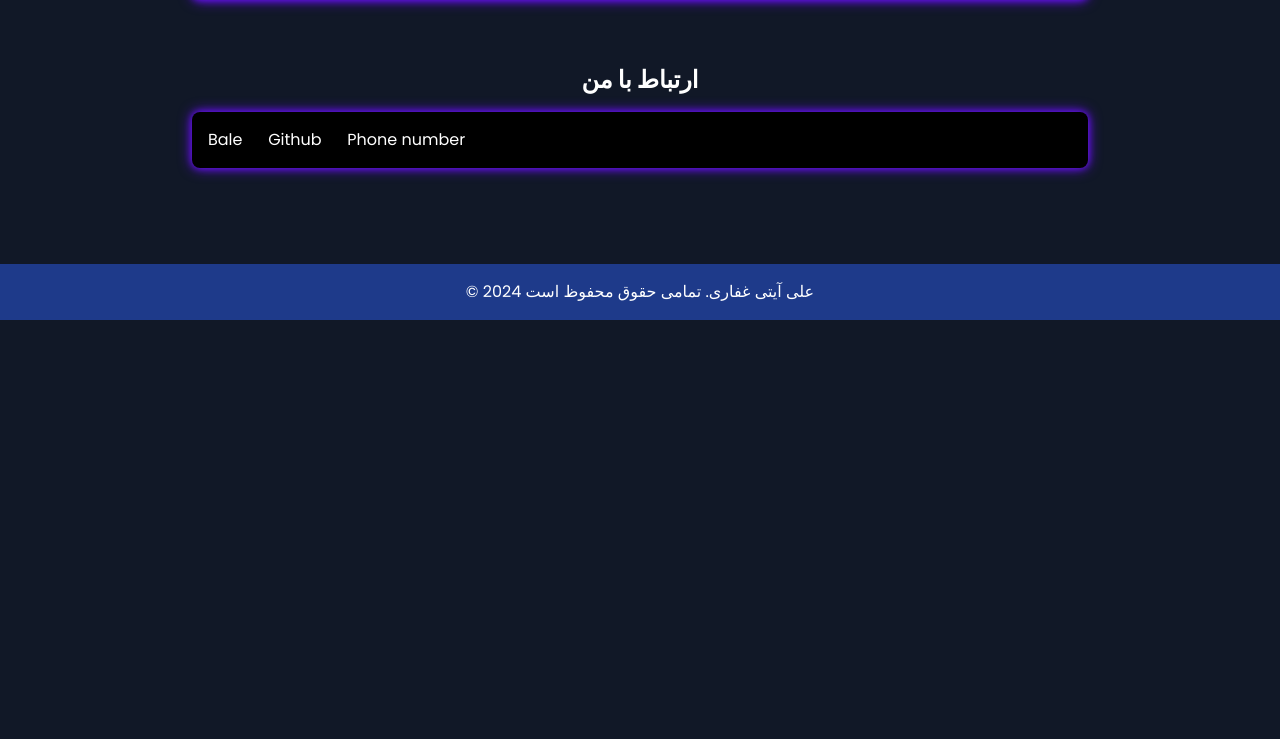
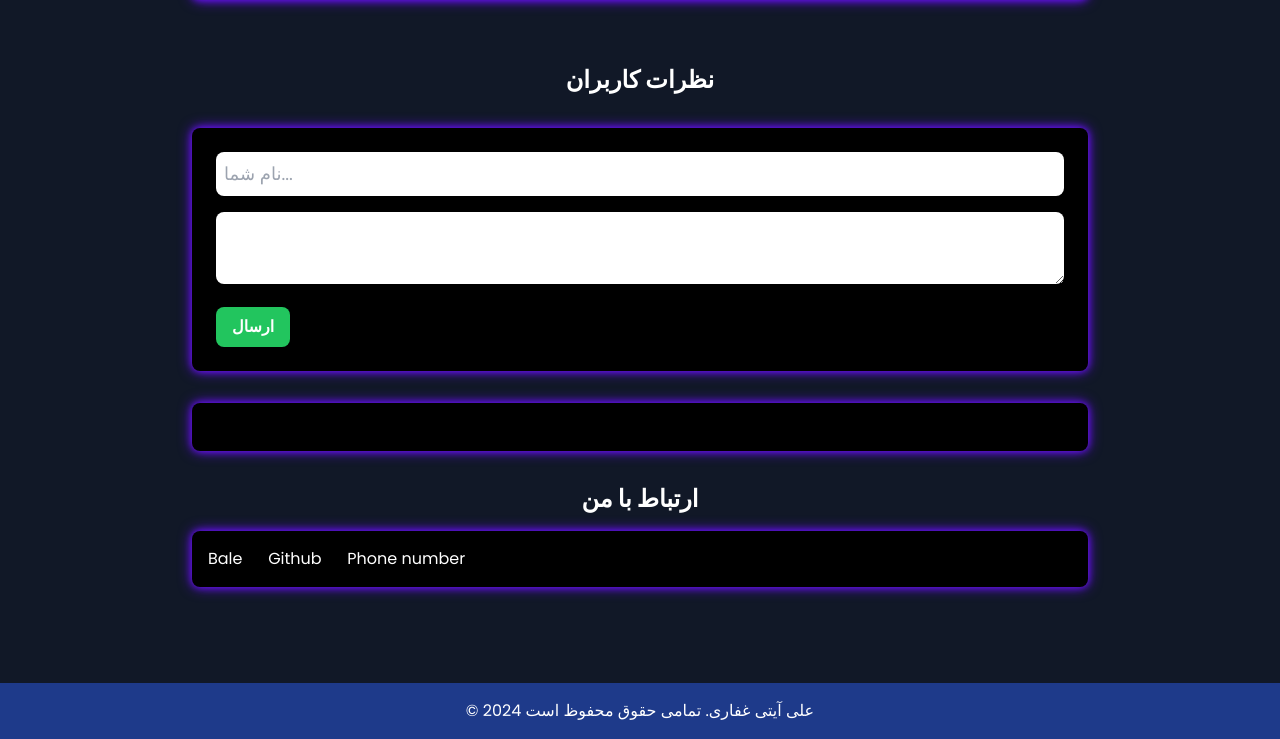
Before and after one commit to MrAAQPy/MrAAQPy.github.io, a plain HTML site: page index.html in a window 1280 px wide. Shown: the part 2782-3521 px from the top of the page. Before the commit the page ends 3102 px from the top, so only its background shows below. Drawn offline with nearby package versions, Linux system fonts and the light colour scheme; a small style sheet from the web is missing.

Commit message:
edit index.html

```diff
--- a/index.html
+++ b/index.html
@@ -307,6 +307,71 @@
                             });
                         </script>
 
+            <div id="comments" class="grid grid-cols-1 gap-8 mb-8">
+                <h3 class="text-2xl font-bold text-center">نظرات کاربران</h3>
+
+                <!-- فرم ارسال نظر -->
+                <form id="comment-form" class="bg-black p-6 rounded-lg neon-border">
+                    <input
+                        id="comment-name"
+                        type="text"
+                        placeholder="نام شما..."
+                        required
+                        class="w-full p-2 rounded-lg text-lg mb-4 text-black"
+                    />
+                    <textarea
+                        id="comment-text"
+                        placeholder="نظر خود را بنویسید..."
+                        required
+                        class="w-full p-2 rounded-lg text-lg text-black">
+                    </textarea>
+                    <button
+                        type="submit"
+                        class="bg-green-500 text-white font-bold py-2 px-4 rounded-lg mt-4 hover:bg-green-600">
+                        ارسال
+                    </button>
+                </form>
+
+                <!-- لیست نظرات -->
+                <ul id="comment-list" class="bg-black p-6 rounded-lg neon-border">
+                    <!-- نظرات کاربران اینجا نمایش داده می‌شود -->
+                </ul>
+            </div>
+
+            <script>
+                const form = document.getElementById('comment-form');
+                const commentList = document.getElementById('comment-list');
+                const comments = JSON.parse(localStorage.getItem('comments')) || [];
+
+                // رندر کردن نظرات ذخیره‌شده
+                function renderComments() {
+                    commentList.innerHTML = '';
+                    comments.forEach(comment => {
+                        const li = document.createElement('li');
+                        li.innerHTML = `<strong>${comment.name}</strong>: ${comment.text}`;
+                        li.className = 'text-lg p-2 bg-gray-800 rounded-lg mb-2 text-white'; // استایل هر نظر
+                        commentList.appendChild(li);
+                    });
+                }
+
+                // مدیریت ارسال فرم
+                form.addEventListener('submit', (e) => {
+                    e.preventDefault();
+                    const name = document.getElementById('comment-name').value.trim();
+                    const text = document.getElementById('comment-text').value.trim();
+
+                    if (name && text) {
+                        comments.push({ name, text });
+                        localStorage.setItem('comments', JSON.stringify(comments));
+                        renderComments();
+                        form.reset();
+                    }
+                });
+
+                // نمایش نظرات در بارگذاری اولیه صفحه
+                renderComments();
+            </script>
+
 
 
 
```
